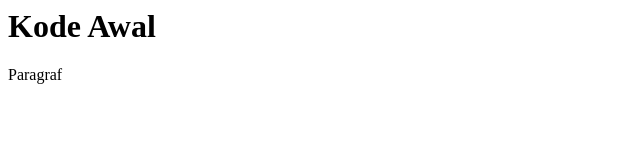
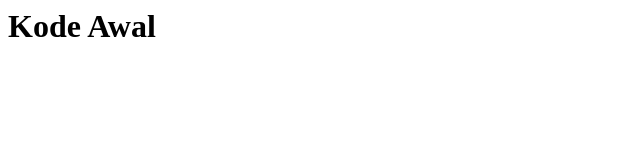
Before and after one commit to banyustudiodev/web-ikn, a plain HTML site: page index.html in a window 1280 px wide. Shown: the full height of the page, 0-640 px from the left. Drawn offline with Linux system fonts and the light colour scheme.

Commit message:
Update index.html
Hapus paragraf

```diff
--- a/index.html
+++ b/index.html
@@ -1,2 +1 @@
 <h1>Kode Awal</h1>
-<p>Paragraf</p>
```
